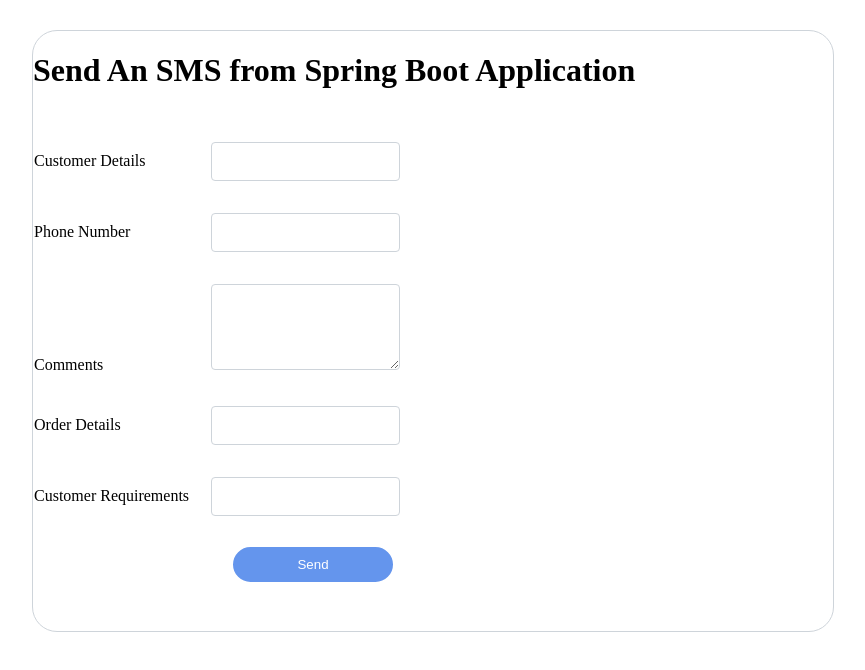
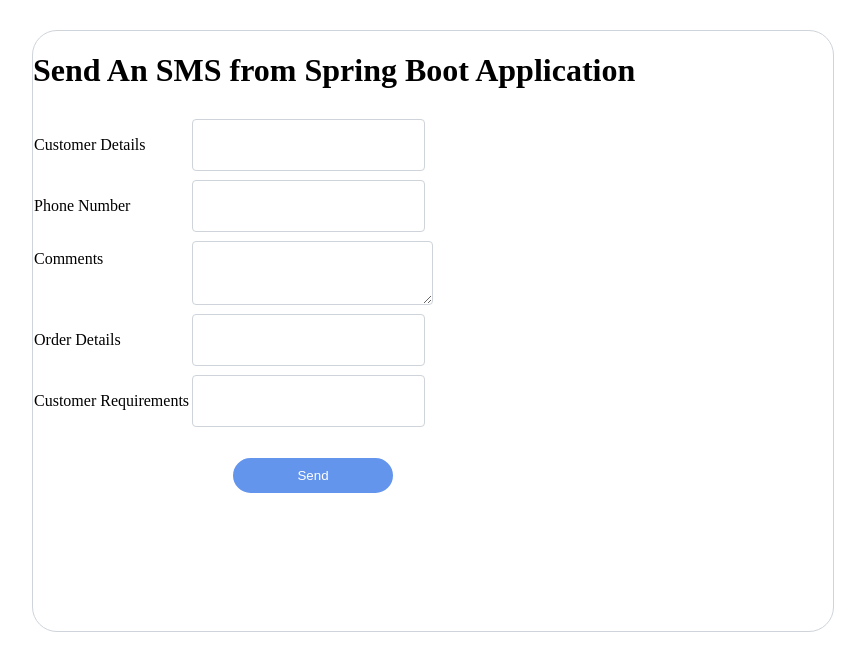
Before and after one commit to chenchumohan/SMSEXample_GUI, an Angular app: page / in a window 1280 px wide. Shown: the top 670 px of the page, without its empty margins (276-1141 px from the left). Built offline with nearby package versions, Linux system fonts and the light colour scheme.

Commit message:
Update app.component.css

```diff
--- a/src/app/app.component.css
+++ b/src/app/app.component.css
@@ -8,22 +8,36 @@
     height: 600px;
 }
 .smsNames{
+    display: block;
+    height: calc(1.5em + .75rem + 2px);
+    padding: .375rem .75rem;
+    font-size: 1rem;
+    font-weight: 400;
+    line-height: 1.5;
+    color: #495057;
+    background-color: #fff;
+    background-clip: padding-box;
     border: 1px solid #ced4da;
     border-radius: .25rem;
-    color: #fff;
-    width: 90%;
-    height: 35px;
-margin-top: 30px;
-margin-left: 20px;
+    transition: border-color .15s ease-in-out,box-shadow .15s ease-in-out;
+    margin-left: 1px;
+    margin-top: 7px;
 }
 .smsNamesText{
+    display: block;
+    height: 50px;
+    padding: .375rem .75rem;
+    font-size: 1rem;
+    font-weight: 400;
+    line-height: 1.5;
+    color: #495057;
+    background-color: #fff;
+    background-clip: padding-box;
     border: 1px solid #ced4da;
     border-radius: .25rem;
-    color: #fff;
-    width: 90%;
-    height: 80px;
-margin-top: 30px;
-margin-left: 20px;
+    transition: border-color .15s ease-in-out,box-shadow .15s ease-in-out;
+    margin-left: 1px;
+    margin-top: 7px;
 }
 .senSMS{
     background: cornflowerblue;
```
